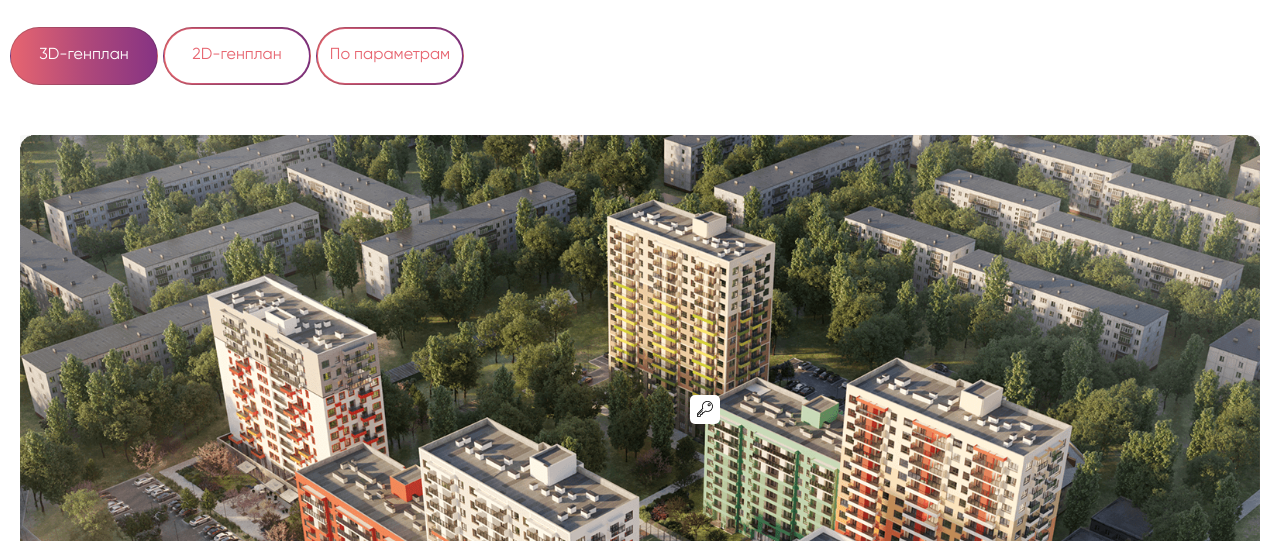
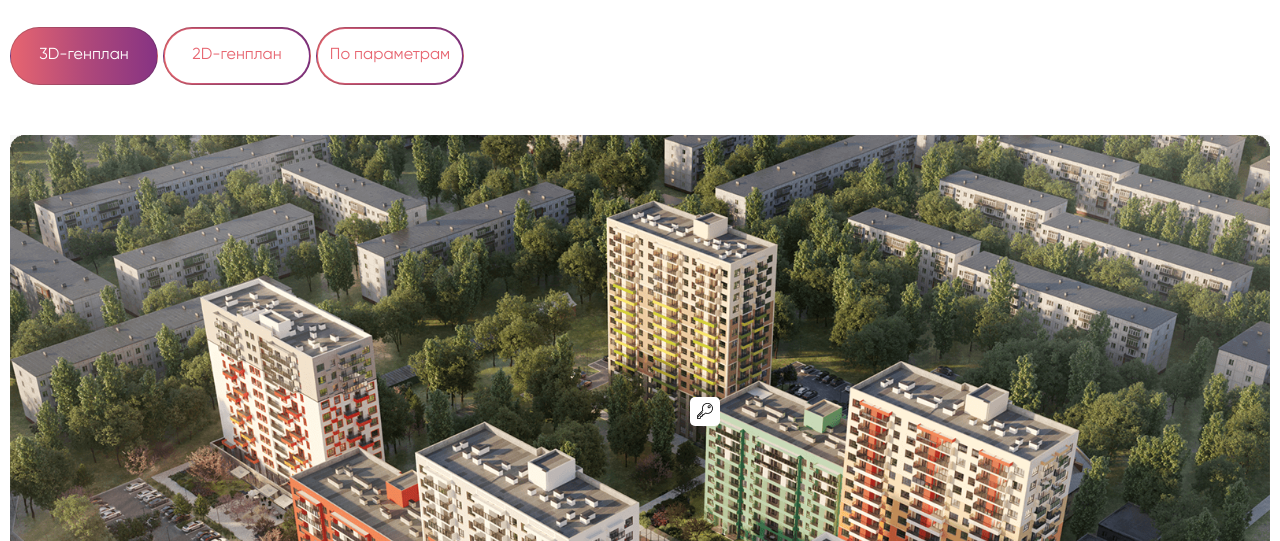
Before and after one commit to YourunB/residential-complex, a website: page index.html in a window 1280 px wide. Shown: the part 259-800 px from the top of the page. Drawn offline with nearby package versions, Linux system fonts and the light colour scheme.

Commit message:
feat: add box for image

```diff
--- a/assets/css/style.css
+++ b/assets/css/style.css
@@ -325,6 +325,7 @@ html {
 }
 
 body {
+    min-height: 100vh;
     font-family: 'Gilroy', sans-serif;
     background: var(--white-color);
     color: var(--text-color);
@@ -474,6 +475,7 @@ header .header-phone .mobile-phone {
 
 .main {
     padding: 70px 0 50px;
+    min-height: calc(100vh - 80px);
 }
 
 .main__title {
@@ -494,19 +496,19 @@ header .header-phone .mobile-phone {
     aspect-ratio: 1 / .625;
     margin: 50px 0 0;
     border-radius: 15px;
-    overflow: hidden;
+
 }
 
 .main .main__image_bg {
     width: 100%;
-    min-width: 1000px;
+    min-width: 600px;
     height: 100%;
     object-position: center;
     object-fit: cover;
 }
 
-.container {
-    overflow: hidden;
+.image__box {
+    overflow: auto;
 }
 
 .main .main__image .key {
--- a/index.html
+++ b/index.html
@@ -52,9 +52,7 @@
             </div>
             <div class="main__image">
                 <picture>
-                    <source media="(min-width: 992px)" data-srcset="assets/images/home/main.png 1x, assets/images/home/main@2x.png 2x">
-                    <source media="(max-width: 991px)" data-srcset="assets/images/home/main_mob.png">
-                    <div class="container">
+                    <div class="image__box">
                         <img class="lazy main__image_bg" src="assets/images/home/main@2x.png" alt="Выбрать секцию" title="Выбрать секцию" />
                     </div>
                 </picture>
```
